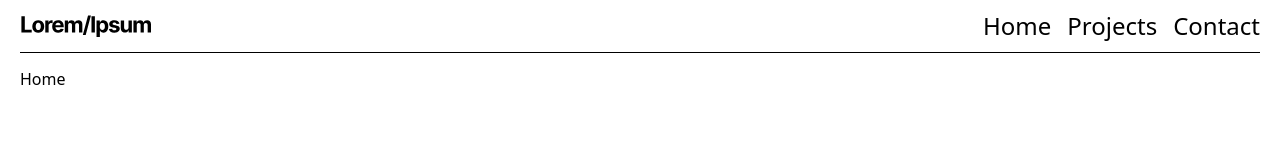
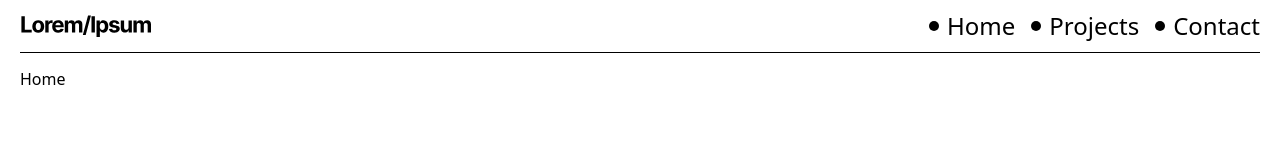
Before and after one commit to mbourjac/vue-sandbox, a Vue app: page / in a window 1280 px wide. Shown: the top 160 px of the page. Built offline with nearby package versions, Linux system fonts and the light colour scheme.

Commit message:
feat: animate active and hovered nav links

```diff
--- a/src/App.vue
+++ b/src/App.vue
@@ -1,6 +1,7 @@
 <script setup lang="ts">
-import { RouterLink, RouterView } from 'vue-router';
-import HeaderLogo from './components/HeaderLogo.vue';
+import { RouterView } from 'vue-router';
+import HeaderLogo from '@/components/HeaderLogo.vue';
+import NavLink from '@/components/NavLink.vue';
 </script>
 
 <template>
@@ -11,9 +12,9 @@ import HeaderLogo from './components/HeaderLogo.vue';
       >
         <HeaderLogo />
         <nav class="flex items-center gap-4 text-2xl leading-none">
-          <RouterLink to="/">Home</RouterLink>
-          <RouterLink to="/projects">Projects</RouterLink>
-          <RouterLink to="/contact">Contact</RouterLink>
+          <NavLink :to="{ name: 'home' }">Home</NavLink>
+          <NavLink :to="{ name: 'projects' }">Projects</NavLink>
+          <NavLink :to="{ name: 'contact' }">Contact</NavLink>
         </nav>
       </div>
     </header>
--- /dev/null
+++ b/src/components/NavLink.vue
@@ -0,0 +1,36 @@
+<script setup lang="ts">
+import { RouterLink, type RouterLinkProps } from 'vue-router';
+
+defineOptions({
+  inheritAttrs: false,
+});
+
+const props = defineProps<RouterLinkProps>();
+</script>
+
+<template>
+  <router-link v-bind="props" custom v-slot="{ isActive, href, navigate }">
+    <a
+      v-bind="$attrs"
+      :href="href"
+      @click="navigate"
+      :class="['group flex', { activeClass: isActive }]"
+    >
+      <span class="inline-flex items-center gap-2">
+        <span
+          class="relative flex size-[10px] items-center justify-center rounded-full bg-black"
+        >
+          <span
+            :class="[
+              'size-2 rounded-full bg-white transition-transform duration-300 group-hover:scale-0',
+              { 'scale-0': isActive },
+            ]"
+          ></span>
+        </span>
+        <span>
+          <slot />
+        </span>
+      </span>
+    </a>
+  </router-link>
+</template>
```
